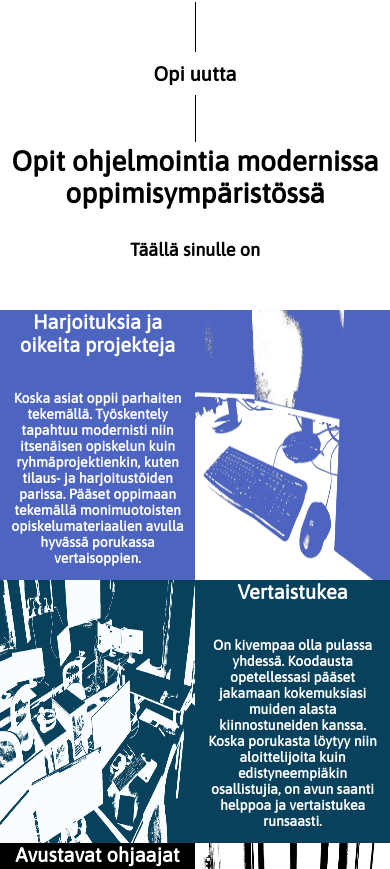
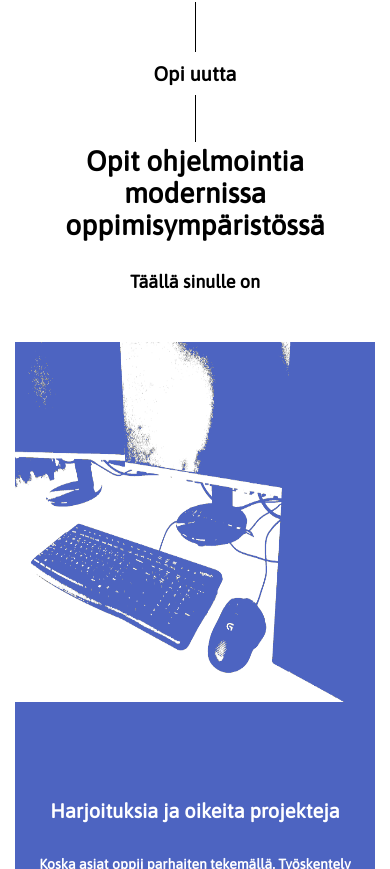
Before and after one commit to digitalents-ictbeginners/website, a React (Create React App) app: page / in a window 390 px wide. Shown: the part 1735-2604 px from the top of the page. Built offline with nearby package versions, Linux system fonts and the light colour scheme.

Commit message:
change infogrid narrow layout

```diff
--- a/src/components/Home/InfoGrid.css
+++ b/src/components/Home/InfoGrid.css
@@ -47,6 +47,6 @@
 
 @media only screen and (max-width: 600px){
     .infoGrid {
-        width: 100vw;
+        width: 360px;
     }
 }
--- a/src/components/Home/InfoGrid.js
+++ b/src/components/Home/InfoGrid.js
@@ -9,7 +9,7 @@ class InfoGrid extends React.Component {
         const data = this.props.data;
         const infoBlocks = data.blocks.map((e, i) => {
             return (
-                <InfoGridBlock key={e.id} data={e} index={i} />
+                <InfoGridBlock key={e.id} data={e} index={i} mobile={this.props.mobile} />
             );
         });
         return (
--- a/src/components/Home/InfoGridBlock.css
+++ b/src/components/Home/InfoGridBlock.css
@@ -65,13 +65,14 @@
 
 @media only screen and (max-width: 600px){
     .infoBlock {
+        grid-template-columns: 1fr;
         height: auto;
-        min-height: 50vw;
-        width: 100vw;
+        min-height: 360px;
+        width: 360px;
     }
     .infoSubBlock {
         height: auto;
-        min-height: 50vw;
-        width: 50vw;
+        min-height: 360px;
+        width: 360px;
     }
 }
--- a/src/components/Home/InfoGridBlock.js
+++ b/src/components/Home/InfoGridBlock.js
@@ -17,7 +17,7 @@ class InfoGridBlock extends React.Component {
         const img = <div className="infoSubBlock ibImg">
                         <img alt="" src={this.image}/>
                     </div>
-        if(i % 2 === 0){
+        if((i % 2 === 0) && !this.props.mobile){
             return (
                 <div className="infoBlock ibTextImg">
                     {text}
--- a/src/pages/Home.js
+++ b/src/pages/Home.js
@@ -15,7 +15,7 @@ export default class Home extends React.Component {
       <div id="top" className="home">
         <Landing data={data.landing}/>
         <Intro data={data.intro}/>
-        <InfoGrid data={data.infogrid}/>
+        <InfoGrid data={data.infogrid} mobile={this.props.mobile}/>
         <BlogPreview title={data.toblog}/>
         <ApplyInfo data={data.applyinfo}/>
       </div>
```
